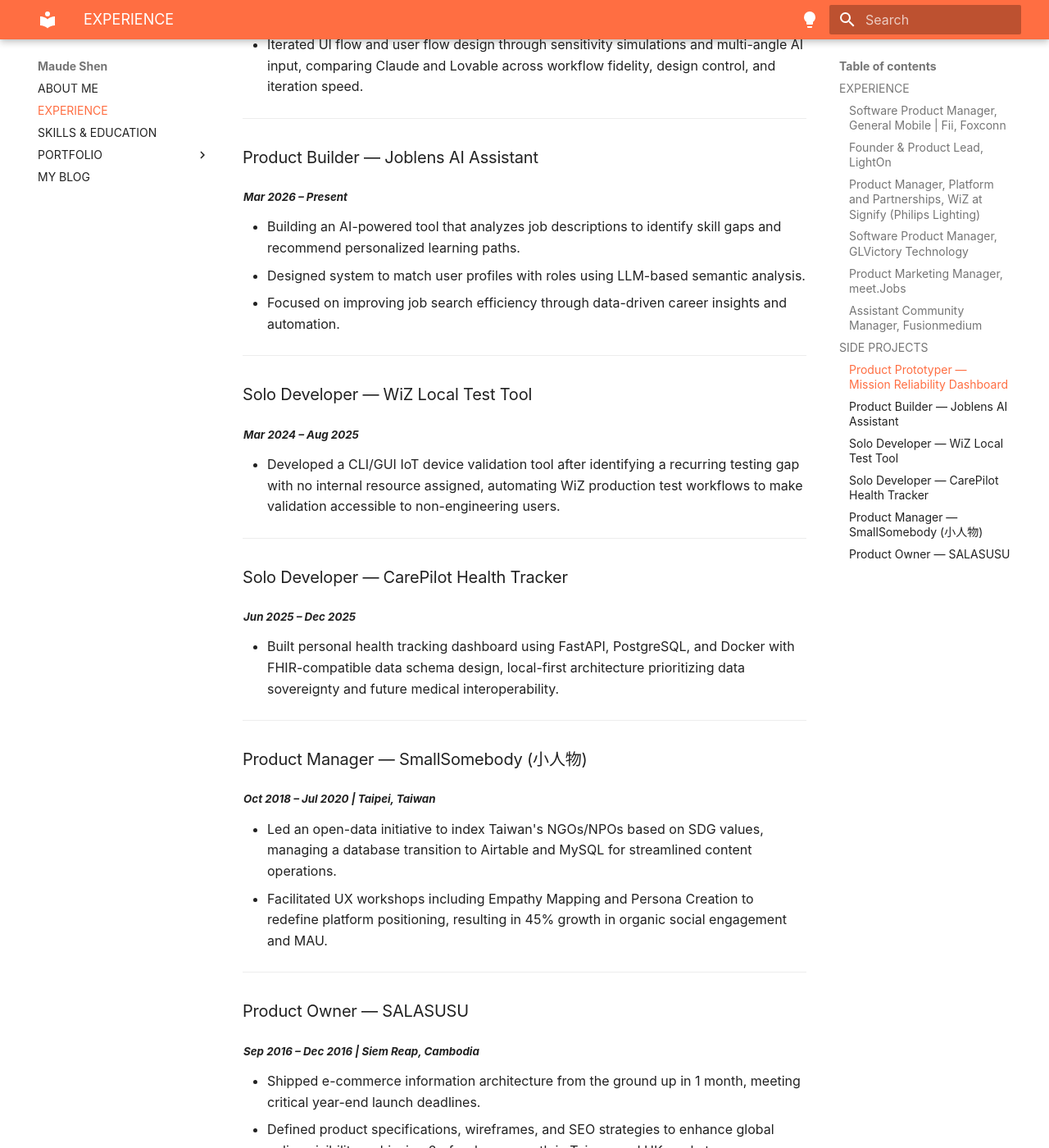
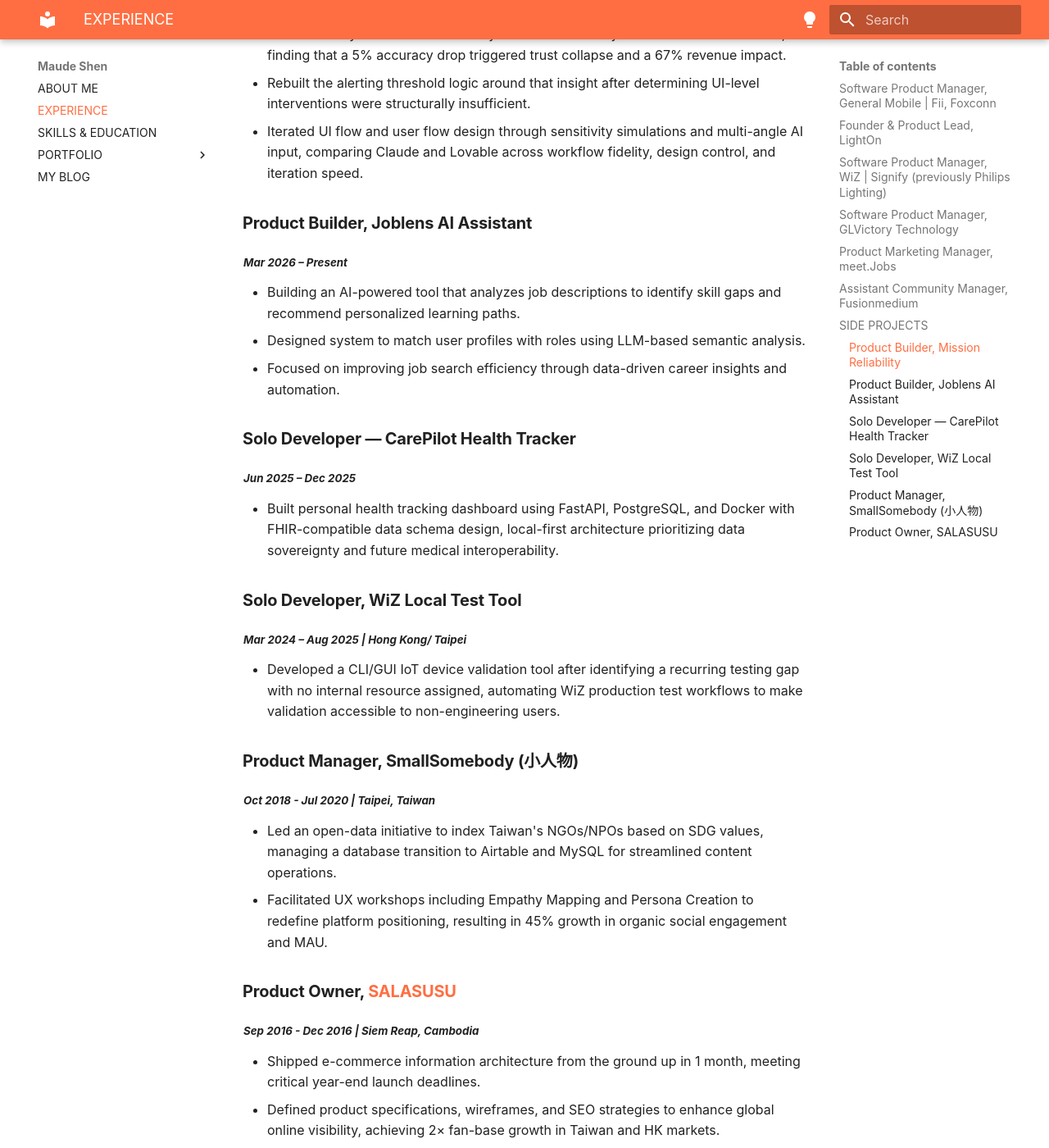
Before and after one commit to maudes/cv, an MkDocs documentation site: the page built from docs/experience.md, in a window 1280 px wide and 1400 px high, scrolled down 3251 px. Shown: the whole window at 82% size. Built offline with MkDocs 1.6.1 and Material for MkDocs 9.7.7, drawn with Linux system fonts in a browser that asks for light colours; some web fonts are replaced; some of the changed text lies outside the part shown.

Commit message:
Update experience content

```diff
--- a/docs/experience.md
+++ b/docs/experience.md
@@ -1,7 +1,5 @@
-## EXPERIENCE
-
-### Software Product Manager, General Mobile | Fii, Foxconn
-<sub> ***Taipei, Taiwan | Nov 2025 – Present*** </sub><br>
+### **Software Product Manager, [General Mobile](https://www.generalmobile.com/) | Fii, Foxconn** <br>
+<sub> ***Taipei, Taiwan  |  Nov 2025 - Present*** </sub>
 
 - Assume client-facing ownership for Tier-1 ISP delivery, building a structured communication layer to close alignment gaps between client requirements and engineering constraints, delivering 5 milestones on schedule within 6 months after prior resets.
 - Identify EasyMesh R6 readiness gap between client requirements and prpl maturity, driving alignment across chipset vendors and ISP clients on interim scope and OTA roadmap to keep program milestones on track.
@@ -9,58 +7,60 @@
 - Streamline RFQ spec-matching workflows using Claude AI, reducing manual processing time by 30% per bid cycle.
 - Participate in prpl working groups and review ecosystem specifications including RDK-B to inform platform architecture and maintain alignment with evolving broadband standards.
 
+
 ---
-
-### Founder & Product Lead, LightOn
-<sub> ***Remote | Nov 2024 – Oct 2025*** </sub><br>
+### **Founder & Product Lead, LightOn**
+<sub> ***Remote |  Nov 2024 - Oct 2025*** </sub>
 
 - Founded LightOn, a FHIR-based AI assistant for hospital early intervention workflows, leading product discovery, standards evaluation, and a 4-person cross-functional team from zero. Reached finalist at Civic Tech Taiwan 2025.
 - Evaluated OHDSI/OMOP vs. FHIR data standards, selecting FHIR to support real-time clinical workflows, system interoperability, and alignment with connected-device data standards from prior IoT work.
 - EMT-1 certified (Feb 2025) to validate hands-on interest in healthcare delivery before committing to the product direction.
 
+
 ---
 
-### Product Manager, Platform and Partnerships, WiZ at Signify (Philips Lighting)
-<sub> ***Hong Kong | Jul 2021 – Sep 2024*** </sub><br>
+### **Software Product Manager, [WiZ](https://www.wizconnected.com/en-us) | Signify (previously Philips Lighting)**
+<sub> ***Hong Kong   |  Jul 2021 - Sep 2024*** </sub>
+<br><br>
 
-**Platform & Ecosystem** <br>
+**Platform & Ecosystem**<br><br>
 - Built WiZ's Matter integration from zero with no internal playbook, authoring the cross-functional decision framework across engineering, manufacturing, and 5+ Tier-1 partners to ship end-to-end within 12 months. Earned CSA Top Certifier 2022 and 2023.
 - Owned dual-direction API platform across 5 ecosystem integrations and 13 contracted enterprise partners including Google, Amazon, and SmartThings, setting integration contracts and unblocking partner onboarding to enable data flows across 1M+ devices.
 - Drove upstream roadmap changes at Google Matter Console and SmartThings by translating manufacturer constraints into partner decisions, and secured a direct Apple engineering channel at BU level to cut pre-launch resolution time.
 - Scaled interoperability testing program across 300+ devices and 100+ external testers in EU and US markets, establishing real-world ecosystem validation coverage that internal resources alone could not achieve.
 
-**Fleet & Data** <br>
+**Fleet & Data**<br><br>
 - Mapped a fleet observability blind spot beyond DAC generation, drove backend data collection end-to-end, and delivered the first WiZ-native vs. Matter-only adoption comparison, giving the business its first view into dual-stack provisioning behavior.
 - Supported Cloud 3.0 migration to auto-scaling architecture, expanding from EU-only servers to US and APAC regions, reducing latency for a growing 1M+ device fleet.
 
-**Delivery & GTM** <br>
+**Delivery & GTM**<br><br>
 - Closed Amazon Black Friday FFS opportunity end-to-end, orchestrating Amazon, US business, BU head, and engineering into a single cross-functional workstream and delivering factory, backend, and certification readiness within one quarter.
 - Overhauled onboarding UX and GDPR consent flows, cutting support inquiries by 20%. Contributed domain expertise and training data to AI RAG customer support rollout, supporting 10% NPS improvement over two quarters.
 - Led delivery cadence for a 10-member cross-cultural engineering team within SAFe, owning sprint rituals, velocity tracking, and risk management to reduce sprint carryover and improve release predictability.
 
-> 2024 Q2 Excellence Award · 2022 Annual Excellence Award — Signify WiZ Business Unit
+> *2024 Q2 Excellence Award · 2022 Annual Excellence Award — Signify WiZ Business Unit*
 
 ---
 
-### Software Product Manager, GLVictory Technology
-<sub> ***Taipei / Manila | Feb 2018 – Aug 2020*** </sub><br>
+### **Software Product Manager, GLVictory Technology**
+<sub> ***Taipei, Taiwan/ Manila, Philippines  |  Feb 2018 - Aug 2020*** </sub>
+<br><br>
 
 - Delivered iGaming SaaS MVP 0→1 in 6 months. Used SQL behavioral analytics to reprioritize the Sports App roadmap, driving 20% adoption lift across 5k MAU and ¥20M monthly transaction volume.
 - Transformed the sports betting application through user-research-driven prioritization, yielding 5% user growth within 3 months.
+- Used SQL-based analytics to prioritize product portfolios including Lotteries and Slots, aligning development with shifting market trends and business KPIs.
 - Served as Scrum Master within SAFe, owning sprint rituals, velocity tracking, and risk management across a 10-member cross-cultural engineering team, improving delivery predictability and reducing sprint carryover.
 
 ---
 
-### Product Marketing Manager, meet.Jobs
-<sub> ***Taipei, Taiwan | Jul 2017 – Dec 2017*** </sub><br>
+### **Product Marketing Manager, [meet.Jobs](https://meet.jobs/zh-TW)**
+<sub> ***Taipei, Taiwan | Jul 2017 - Dec 2017*** </sub><br>
 
 - Drove platform growth through user research and marketing strategy, connecting 20+ global employers with 150+ job seekers at a 10% conversion rate.
 - Organized Speed Interview events that bridged candidate needs with platform feature development.
 
----
-
-### Assistant Community Manager, Fusionmedium
-<sub> ***Taipei, Taiwan | Dec 2013 – Jul 2017*** </sub><br>
+### **Assistant Community Manager, [Fusionmedium](https://buzzorange.com/techorange/)**
+<sub> ***Taipei, Taiwan | Dec 2013 - Jul 2017*** </sub><br>
 
 - Directed product-focused community initiatives, integrating membership systems with optimized marketing campaigns to maintain a consistent 10k+ MAU.
 
@@ -68,7 +68,7 @@
 
 ## SIDE PROJECTS
 
-### Product Prototyper — Mission Reliability Dashboard
+### **Product Builder, [Mission Reliability](https://github.com/maudes/mission-reliability-project/tree/main)**
 <sub> ***Jun 2026 – Present*** </sub><br>
 
 - Designed a command center workflow for law enforcement and security teams to catch body-worn camera failures, including frozen devices, silent recording stops, and fake-online states, before critical moments, spanning risk detection, manual verification, response coordination, and auditable recovery.
@@ -76,41 +76,33 @@
 - Rebuilt the alerting threshold logic around that insight after determining UI-level interventions were structurally insufficient.
 - Iterated UI flow and user flow design through sensitivity simulations and multi-angle AI input, comparing Claude and Lovable across workflow fidelity, design control, and iteration speed.
 
----
-
-### Product Builder — Joblens AI Assistant
+### **Product Builder, Joblens AI Assistant**
 <sub> ***Mar 2026 – Present*** </sub><br>
 
 - Building an AI-powered tool that analyzes job descriptions to identify skill gaps and recommend personalized learning paths.
 - Designed system to match user profiles with roles using LLM-based semantic analysis.
 - Focused on improving job search efficiency through data-driven career insights and automation.
 
----
-
-### Solo Developer — WiZ Local Test Tool
-<sub> ***Mar 2024 – Aug 2025*** </sub><br>
-
-- Developed a CLI/GUI IoT device validation tool after identifying a recurring testing gap with no internal resource assigned, automating WiZ production test workflows to make validation accessible to non-engineering users.
-
----
-
-### Solo Developer — CarePilot Health Tracker
+### **Solo Developer — CarePilot Health Tracker**
 <sub> ***Jun 2025 – Dec 2025*** </sub><br>
 
 - Built personal health tracking dashboard using FastAPI, PostgreSQL, and Docker with FHIR-compatible data schema design, local-first architecture prioritizing data sovereignty and future medical interoperability.
 
----
+### **Solo Developer, WiZ Local Test Tool**
+<sub> ***Mar 2024 – Aug 2025 | Hong Kong/ Taipei*** </sub><br>
 
-### Product Manager — SmallSomebody (小人物)
-<sub> ***Oct 2018 – Jul 2020 | Taipei, Taiwan*** </sub><br>
+- Developed a CLI/GUI IoT device validation tool after identifying a recurring testing gap with no internal resource assigned, automating WiZ production test workflows to make validation accessible to non-engineering users.
+
+
+### **Product Manager, SmallSomebody (小人物)**
+<sub> ***Oct 2018 - Jul 2020 | Taipei, Taiwan*** </sub><br>
 
 - Led an open-data initiative to index Taiwan's NGOs/NPOs based on SDG values, managing a database transition to Airtable and MySQL for streamlined content operations.
 - Facilitated UX workshops including Empathy Mapping and Persona Creation to redefine platform positioning, resulting in 45% growth in organic social engagement and MAU.
 
----
-
-### Product Owner — SALASUSU
-<sub> ***Sep 2016 – Dec 2016 | Siem Reap, Cambodia*** </sub><br>
+### **Product Owner, [SALASUSU](https://salasusu.com/)**
+<sub> ***Sep 2016 - Dec 2016 | Siem Reap, Cambodia*** </sub><br>
 
 - Shipped e-commerce information architecture from the ground up in 1 month, meeting critical year-end launch deadlines.
 - Defined product specifications, wireframes, and SEO strategies to enhance global online visibility, achieving 2× fan-base growth in Taiwan and HK markets.
+<br>
```
